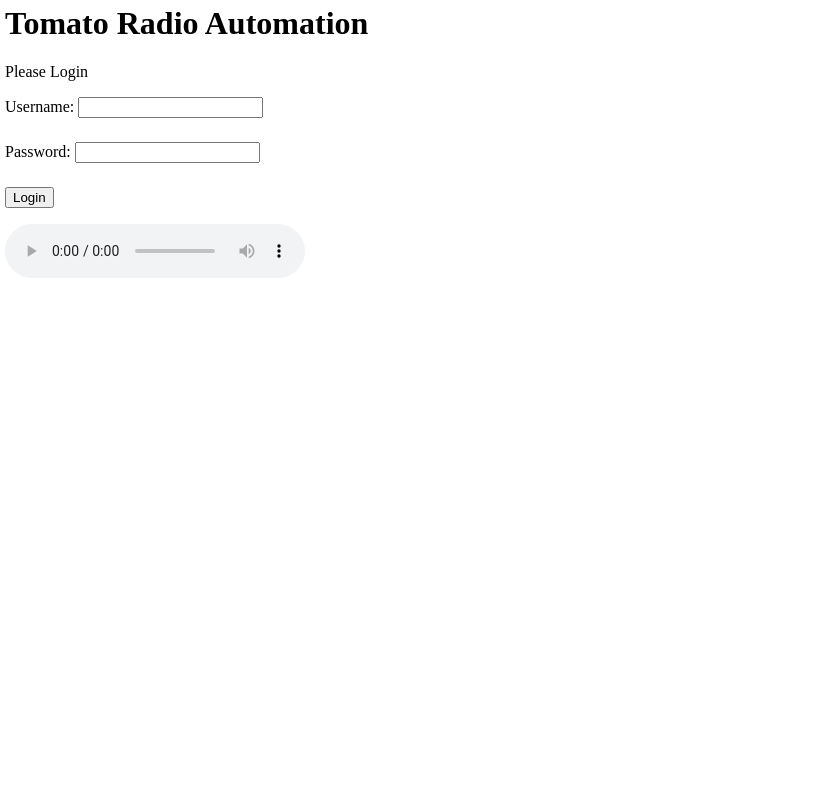
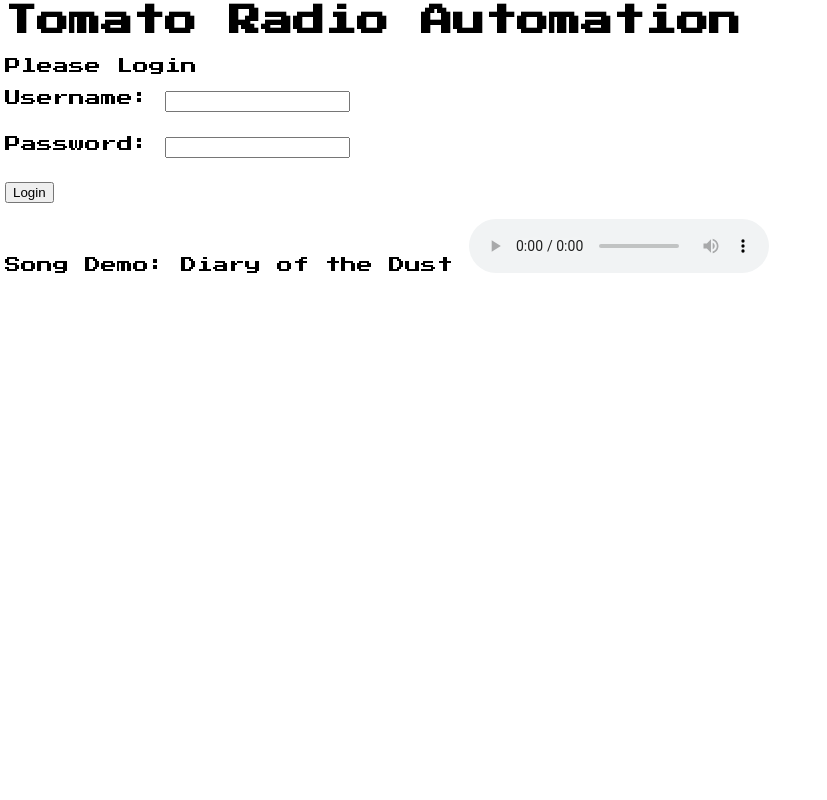
Before and after one commit to dtcooper/tomato-old, a Django app: template client/templates/login.html in a window 1280 px wide. Shown: the whole page, without its empty margins (0-827 px from the left). Run offline with Django 3.2, Linux system fonts and the light colour scheme; the template is opened without the code that fills it, so the values that code supplies are empty; some web fonts are replaced.

Commit message:
Added fonts, can delete later

```diff
--- a/client/templates/login.html
+++ b/client/templates/login.html
@@ -4,16 +4,29 @@
 
     <style>
       @font-face {
-        font-family: 'Pinscher';
-        src: url('{{ STATIC }}joystix-monospace.ttf') format('truetype');
-        /*src: url('{{ STATIC }}pinscher.otf') format('opentype');*/
+        font-family: 'SH Pinscher';
+        src: url('{{ STATIC }}fonts/pinscher.otf') format('opentype');
+      }
+
+      @font-face {
+        font-family: 'Press Start 2P';
+        src: url('{{ STATIC }}fonts/press-start-2p.woff2') format('woff2');
+      }
+
+      @font-face {
+        font-family: 'Joystix Monospace';
+        src: url('{{ STATIC }}fonts/joystix-monospace.otf') format('opentype');
+      }
+
+      @font-face {
+        font-family: 'Joystix Proportional';
+        src: url('{{ STATIC }}fonts/joystix-proportional.otf') format('opentype');
       }
 
       html, body, pre, code, kbd, samp {
-          font-family: 'Pinscher';
-          /*font-size: 24px;*/
-          /*line-height: 28px;*/
+        font-family: 'Press Start 2P';
       }
+
       body {
         margin: 5px;
       }
@@ -41,6 +54,9 @@
         </form>
     </div>
 
-    <audio src="{{ SOUNDS }}ad-1.mp3" controls />
+    <p>
+      Song Demo: Diary of the Dust
+      <audio src="{{ SOUNDS }}ad-1.mp3" controls />
+    </p>
 </body>
 </html>
```
Also changed, not shown: client/tomato/client.py (+7 -9 lines), client/static/fonts/joystix-monospace.otf (added), client/static/fonts/joystix-proportional.otf (added), client/static/fonts/november.ttf (renamed from client/static/joystix-monospace.ttf), client/static/fonts/pinscher.otf (renamed from client/static/pinscher.otf), client/static/fonts/press-start-2p.woff2 (added).
